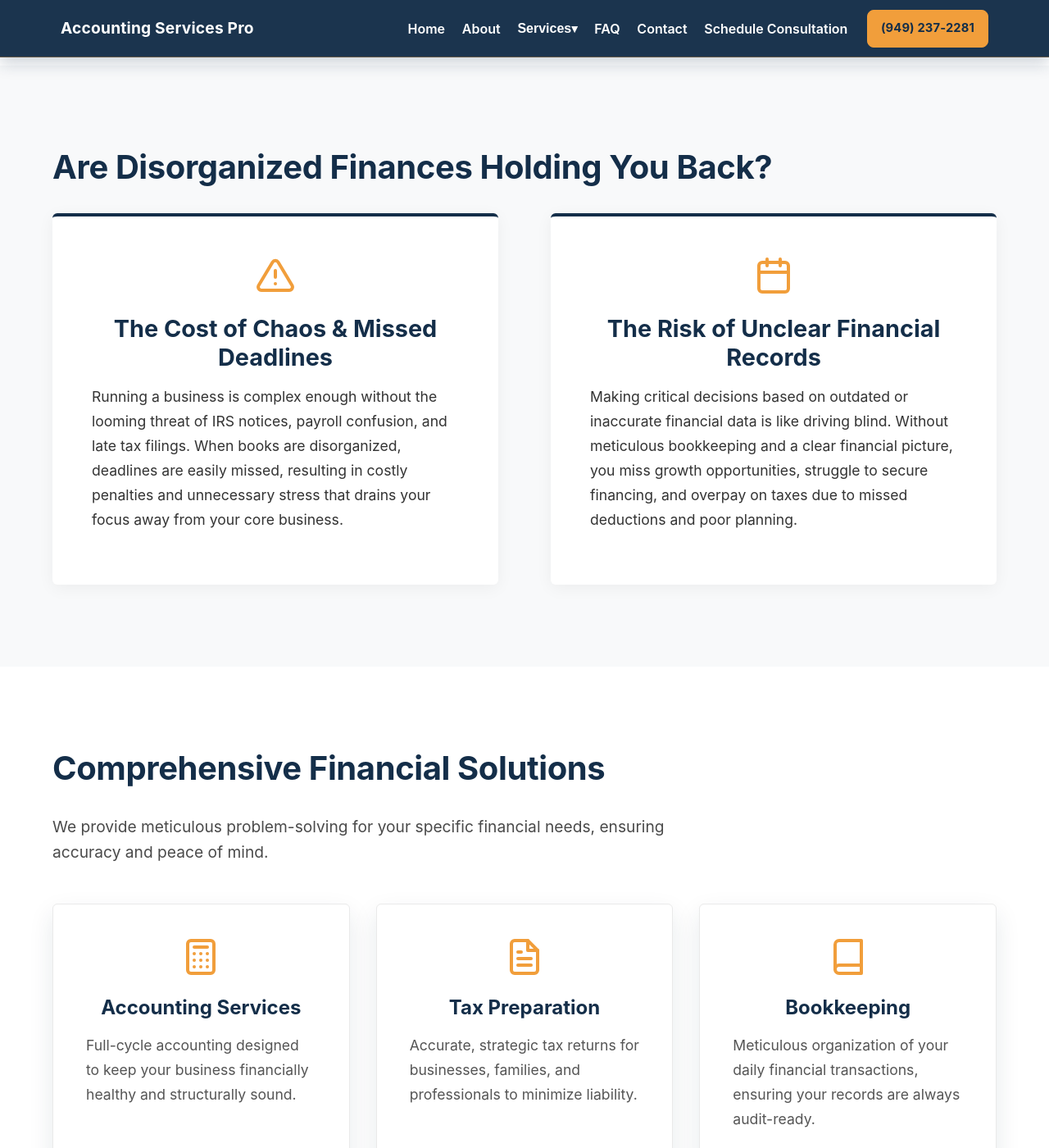
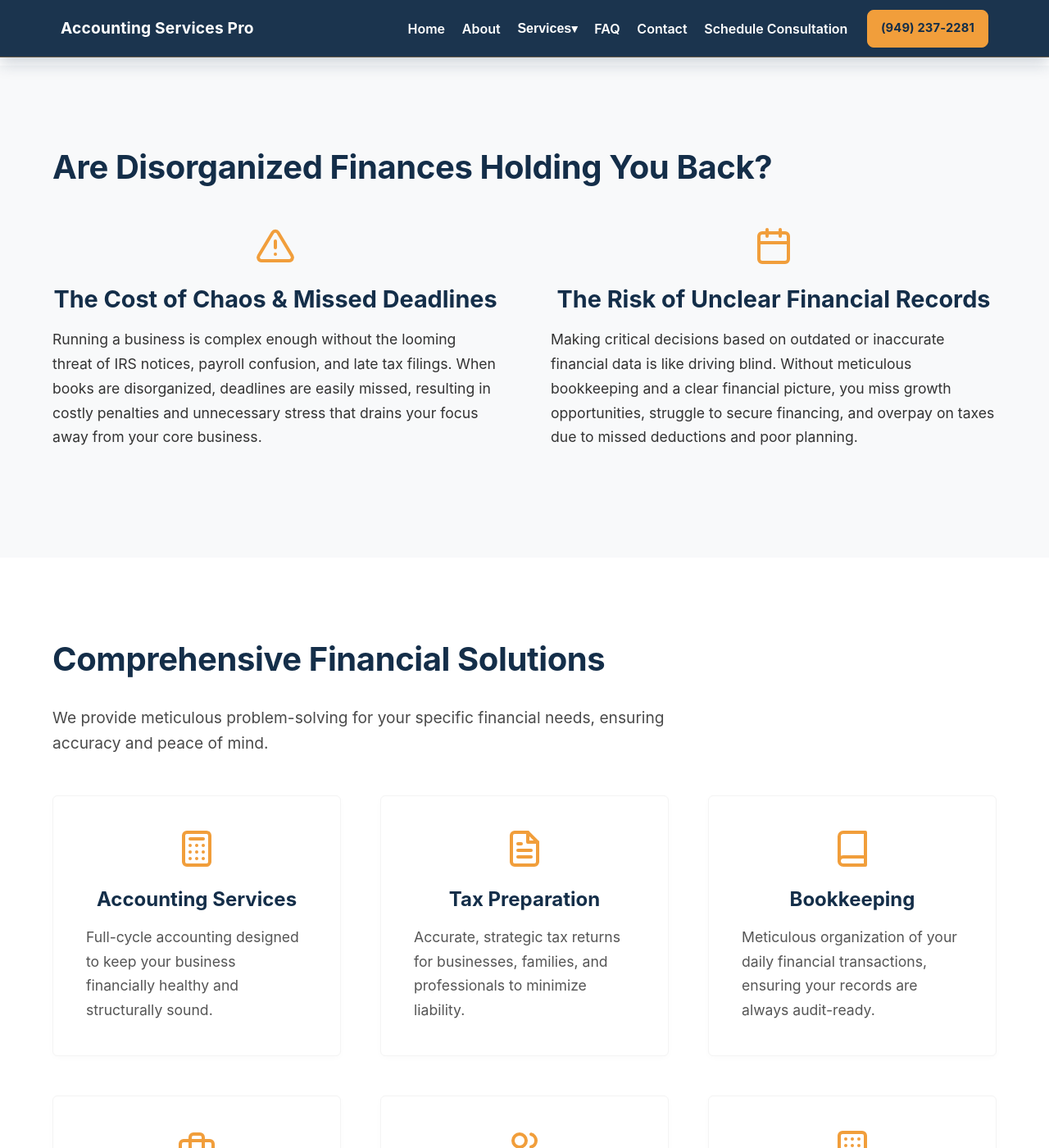
Before and after one commit to YourOnlineSquad/accounting-irvine-ca-accountingservicespro, a Jekyll site: the page built from index.md, in a window 1280 px wide and 1400 px high, scrolled down 690 px. Shown: the whole window at 82% size. Built offline with Jekyll 4.4.1, drawn with Linux system fonts in a browser that asks for light colours.

Commit message:
Update homepage.css

```diff
--- a/assets/css/homepage.css
+++ b/assets/css/homepage.css
@@ -188,17 +188,13 @@ p {
   gap: 1rem;
 }
 
-/* 2. Pain Points */
+/* 2. Pain Points (Updated: Editorial layout, removed boxes) */
 .pain-points {
   padding: 100px 0;
 }
 
 .content-block {
-  background: var(--white);
-  padding: 3rem;
-  border-radius: var(--border-radius);
-  box-shadow: 0 4px 20px rgba(0,0,0,0.05);
-  border-top: 4px solid var(--dark-blue);
+  padding: 1rem 0; /* Clean spacing without the boxed background */
 }
 
 .content-block h3 {
@@ -212,7 +208,7 @@ p {
   text-align: left;
 }
 
-/* 3. Services Overview */
+/* 3. Services Overview (Updated: Lighter shadows, reduced borders, more spacing) */
 .services-overview {
   padding: 100px 0;
   background-color: var(--white);
@@ -221,21 +217,22 @@ p {
 .services-grid {
   display: grid;
   grid-template-columns: repeat(auto-fit, minmax(350px, 1fr));
-  gap: 2rem;
+  gap: 3rem; /* Increased from 2rem */
 }
 
 .service-card {
   display: block;
   text-decoration: none;
   background: var(--white);
-  border: 1px solid #eaeaea;
+  border: 1px solid #f4f4f4; /* Reduced border contrast */
   padding: 2.5rem;
   border-radius: var(--border-radius);
+  box-shadow: 0 2px 8px rgba(0,0,0,0.02); /* Added subtle resting shadow */
   transition: box-shadow 0.3s ease, border-color 0.3s ease;
 }
 
 .service-card:hover {
-  box-shadow: 0 10px 30px rgba(20, 46, 73, 0.08);
+  box-shadow: 0 8px 24px rgba(20, 46, 73, 0.05); /* Lighter hover shadow */
   border-color: var(--orange);
 }
 
@@ -269,7 +266,7 @@ p {
   text-align: left;
 }
 
-/* 5. Process Section */
+/* 5. Process Section (Updated: Slimmer cards) */
 .our-process {
   padding: 100px 0;
 }
@@ -283,10 +280,10 @@ p {
 
 .process-step {
   position: relative;
-  padding: 2rem;
+  padding: 1.5rem; /* Reduced from 2rem to make cards slimmer */
   background: var(--white);
   border-radius: var(--border-radius);
-  box-shadow: 0 2px 15px rgba(0,0,0,0.03);
+  box-shadow: 0 2px 10px rgba(0,0,0,0.03); /* Slightly softer shadow */
   display: flex;
   flex-direction: column;
   align-items: center;
```
